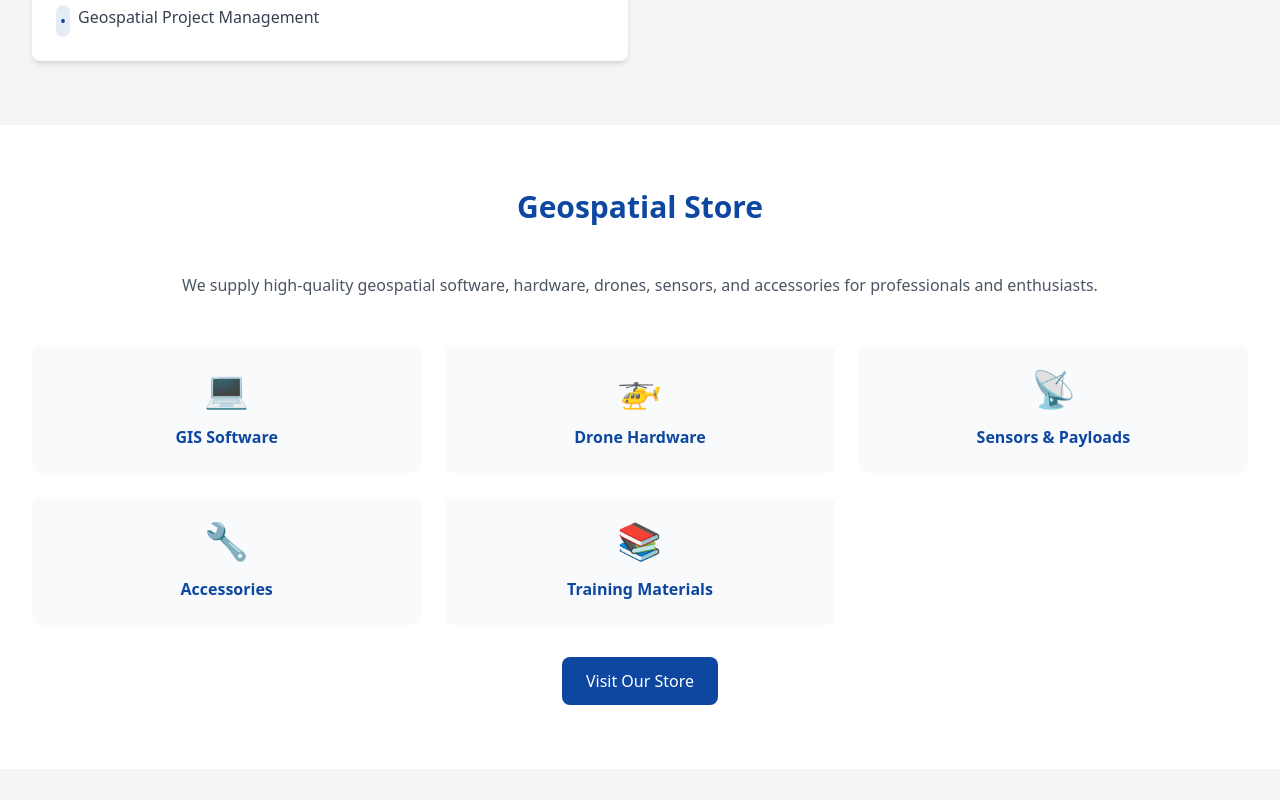
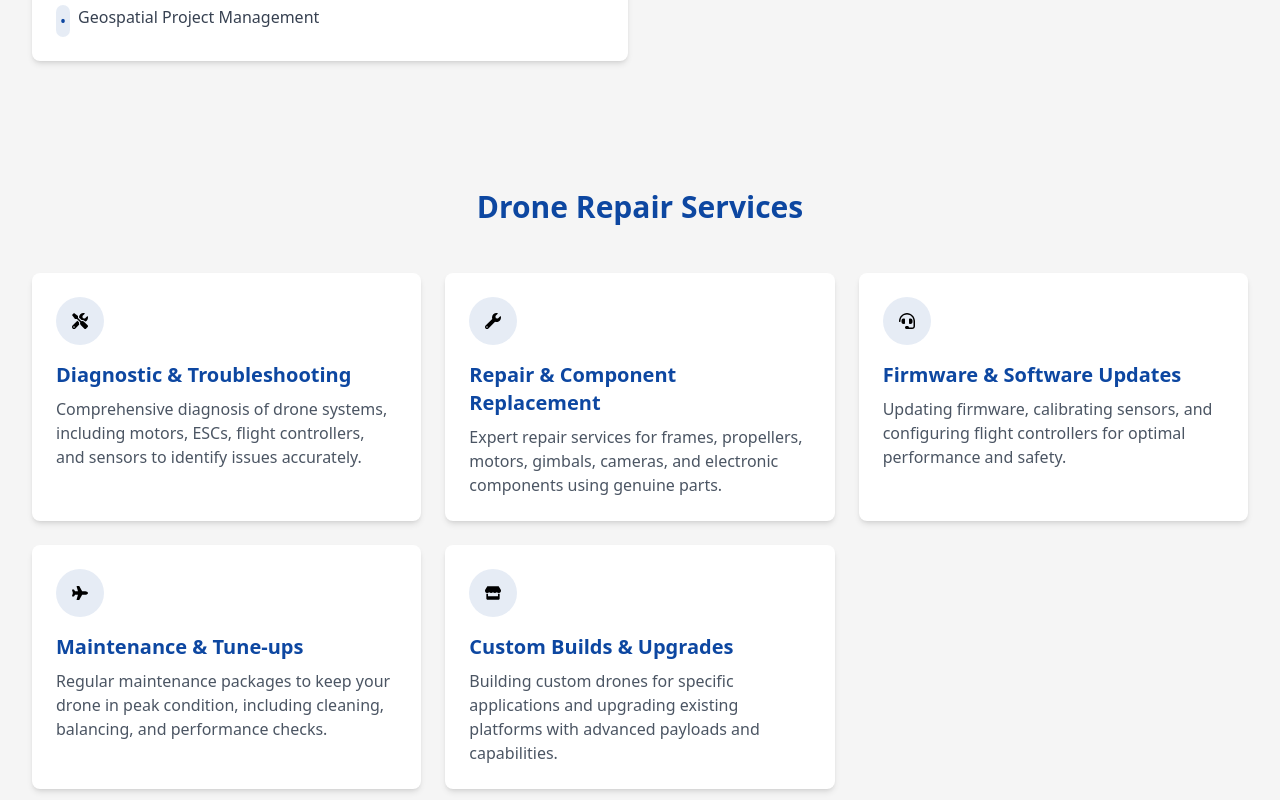
Before and after one commit to Obed-Ojingwa/Geospatial-Technology-and-Surveying, a React (Vite) app in the folder frontend/: page / in a window 1280 px wide. Shown: the part 3020-3820 px from the top of the page. Built offline with nearby package versions, Linux system fonts and the light colour scheme.

Commit message:
Adding drone repair tab

```diff
--- a/frontend/src/App.tsx
+++ b/frontend/src/App.tsx
@@ -8,6 +8,7 @@ import Store from './components/Store';
 import Blog from './components/Blog';
 import Event from './components/Event';
 import Career from './components/Career';
+import DroneRepair from './components/DroneRepair';
 import ContactForm from './components/ContactForm';
 import Footer from './components/Footer';
 
@@ -22,6 +23,7 @@ const App = () => {
         <About />
         <Services />
         <Training />
+        <DroneRepair />
         <Store />
         <Blog />
         <Event />
--- /dev/null
+++ b/frontend/src/components/DroneRepair.tsx
@@ -0,0 +1,52 @@
+import { FaTools, FaWrench, FaHeadset, FaPlane, FaStore } from 'react-icons/fa';
+
+const droneRepairServices = [
+  {
+    title: 'Diagnostic & Troubleshooting',
+    icon: <FaTools />,
+    description: 'Comprehensive diagnosis of drone systems, including motors, ESCs, flight controllers, and sensors to identify issues accurately.'
+  },
+  {
+    title: 'Repair & Component Replacement',
+    icon: <FaWrench />,
+    description: 'Expert repair services for frames, propellers, motors, gimbals, cameras, and electronic components using genuine parts.'
+  },
+  {
+    title: 'Firmware & Software Updates',
+    icon: <FaHeadset />,
+    description: 'Updating firmware, calibrating sensors, and configuring flight controllers for optimal performance and safety.'
+  },
+  {
+    title: 'Maintenance & Tune-ups',
+    icon: <FaPlane />,
+    description: 'Regular maintenance packages to keep your drone in peak condition, including cleaning, balancing, and performance checks.'
+  },
+  {
+    title: 'Custom Builds & Upgrades',
+    icon: <FaStore />,
+    description: 'Building custom drones for specific applications and upgrading existing platforms with advanced payloads and capabilities.'
+  }
+];
+
+const DroneRepair = () => {
+  return (
+    <section id="drone-repair" className="py-16 bg-background">
+      <div className="max-w-7xl mx-auto px-4 sm:px-6 lg:px-8">
+        <h2 className="text-3xl font-bold text-center text-primary mb-12">Drone Repair Services</h2>
+        <div className="grid gap-6 sm:grid-cols-2 lg:grid-cols-3">
+          {droneRepairServices.map((service, idx) => (
+            <div key={idx} className="bg-white rounded-lg shadow-md hover:shadow-lg transition-shadow transform hover:-translate-y-1 p-6 flex flex-col items-start">
+              <div className="w-12 h-12 flex items-center justify-center mb-4 bg-primary/10 rounded-full">
+                {service.icon}
+              </div>
+              <h3 className="text-xl font-semibold text-primary mb-2">{service.title}</h3>
+              <p className="text-gray-600 flex-1">{service.description}</p>
+            </div>
+          ))}
+        </div>
+      </div>
+    </section>
+  );
+};
+
+export default DroneRepair;
```
